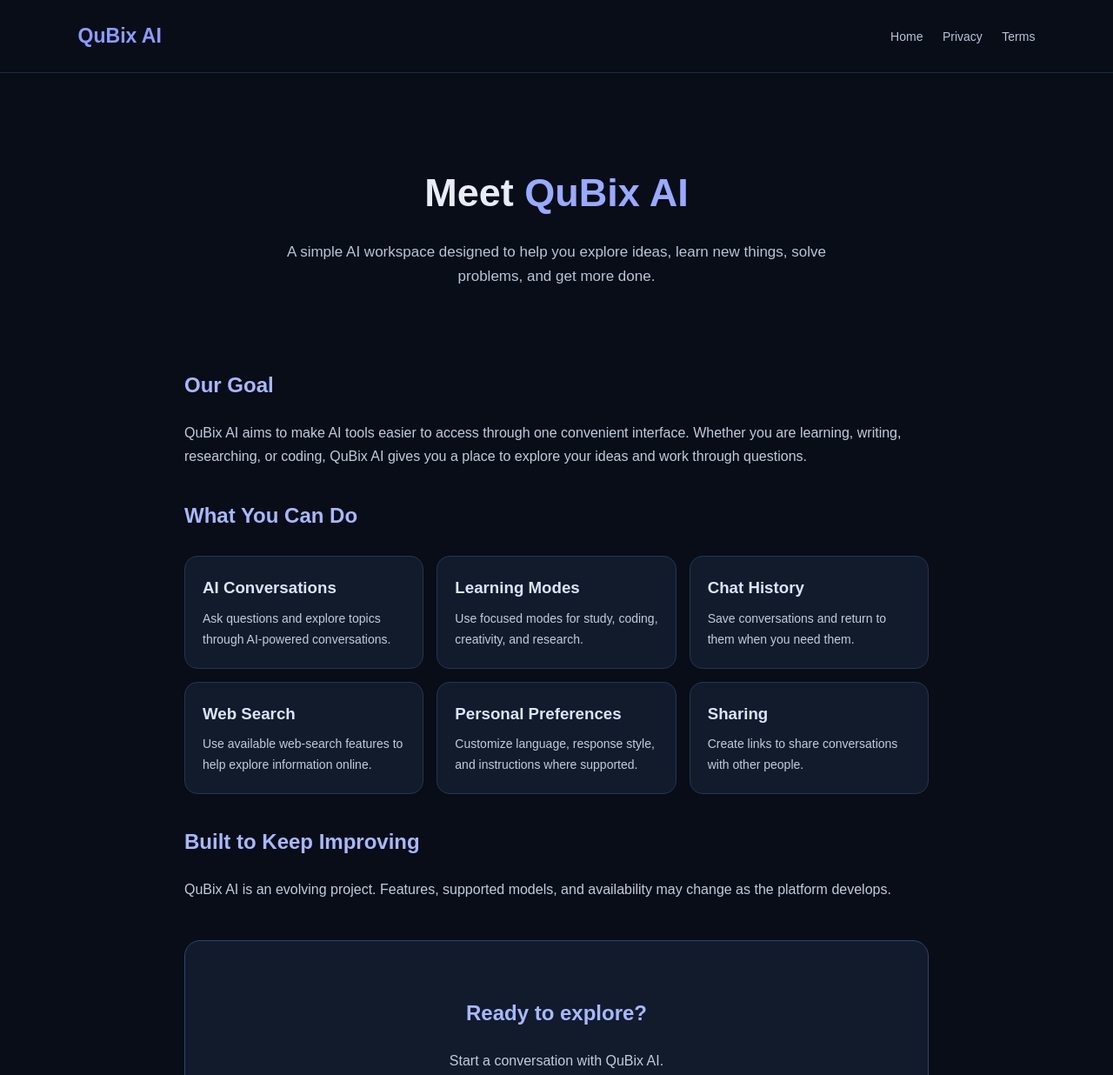
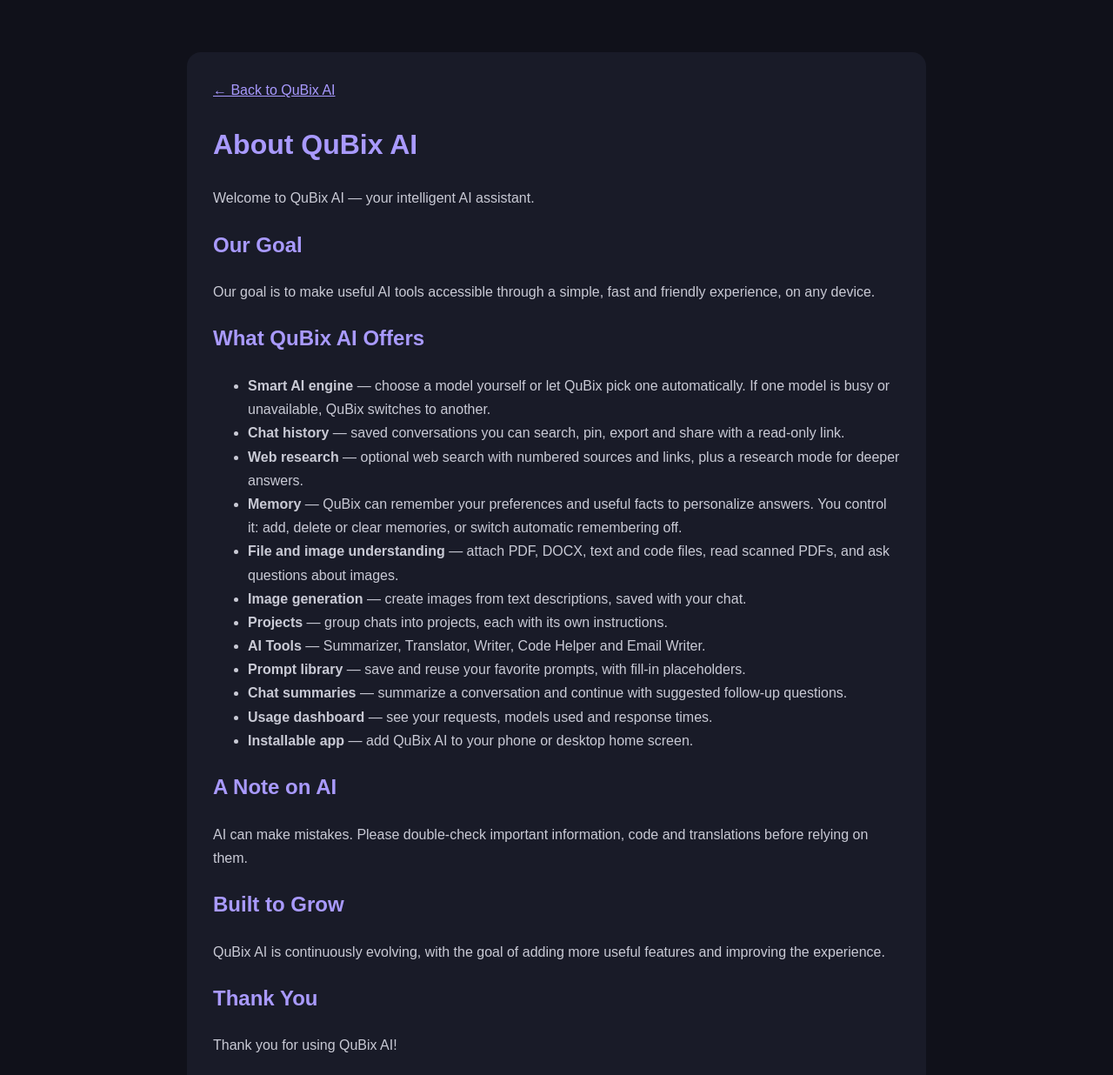
Before and after one commit to hashirhasham321-svg/novaAI, a plain HTML site: page Nova AI/about.html in a window 1280 px wide. Shown: the top 1236 px of the page at 87% size. Drawn offline with Linux system fonts and the light colour scheme.

Commit message:
Update about.html

```diff
--- a/Nova AI/about.html
+++ b/Nova AI/about.html
@@ -3,88 +3,52 @@
 <head>
 <meta charset="UTF-8">
 <meta name="viewport" content="width=device-width, initial-scale=1.0">
-  <meta name="theme-color" content="#080d18">
-  <title>About — QuBix AI</title>
+<title>About - QuBix AI</title>
 <style>
 *{box-sizing:border-box}
-    body{margin:0;background:#080d18;color:#e8edf7;font-family:Arial,sans-serif;line-height:1.7}
-    header{padding:22px 7%;border-bottom:1px solid #202b40;display:flex;justify-content:space-between;align-items:center}
-    .logo{font-size:23px;font-weight:800;color:#8b9cff;text-decoration:none}
-    nav a{color:#b8c4d9;text-decoration:none;margin-left:18px;font-size:14px}
-    main{max-width:900px;margin:55px auto;padding:0 22px 70px}
-    .hero{text-align:center;padding:45px 15px 55px}
-    .hero h1{font-size:45px;margin:0 0 15px}
-    .hero h1 span{color:#9aaaff}
-    .hero p{max-width:650px;margin:auto;color:#b9c5d8;font-size:17px}
-    h2{color:#a9b8ff;margin-top:35px}
-    p{color:#c2ccdc}
-    .features{display:grid;grid-template-columns:repeat(auto-fit,minmax(220px,1fr));gap:15px;margin-top:25px}
-    .feature{background:#111b2c;border:1px solid #263550;border-radius:15px;padding:20px}
-    .feature h3{margin:0 0 8px;color:#dce4ff}
-    .feature p{margin:0;font-size:14px}
-    .cta{margin-top:45px;padding:28px;text-align:center;border:1px solid #34446a;background:#111b2c;border-radius:18px}
-    .cta a{display:inline-block;background:#778cff;color:#081020;text-decoration:none;font-weight:bold;padding:12px 22px;border-radius:10px;margin-top:10px}
-    footer{border-top:1px solid #202b40;padding:25px;text-align:center;color:#8290a7;font-size:13px}
-    @media(max-width:600px){header{padding:18px;flex-wrap:wrap;gap:12px}nav a{margin-left:10px}.hero h1{font-size:34px}}
+body{margin:0;padding:25px;background:#10111a;color:#eee;font-family:Arial,sans-serif;line-height:1.7}
+main{max-width:850px;margin:35px auto;background:#191b28;padding:30px;border-radius:16px}
+h1,h2{color:#a99aff}
+a{color:#a99aff}
+p,li{color:#c9cad5}
+footer{margin-top:30px;font-size:13px}
 </style>
 </head>
 <body>
-<header>
-  <a class="logo" href="/">QuBix AI</a>
-  <nav>
-    <a href="/">Home</a>
-    <a href="/privacy.html">Privacy</a>
-    <a href="/terms.html">Terms</a>
-  </nav>
-</header>
-
 <main>
-  <section class="hero">
-    <h1>Meet <span>QuBix AI</span></h1>
-    <p>A simple AI workspace designed to help you explore ideas, learn new things, solve problems, and get more done.</p>
-  </section>
+<a href="/">← Back to QuBix AI</a>
+<h1>About QuBix AI</h1>
+<p>Welcome to QuBix AI — your intelligent AI assistant.</p>
 
 <h2>Our Goal</h2>
-  <p>QuBix AI aims to make AI tools easier to access through one convenient interface. Whether you are learning, writing, researching, or coding, QuBix AI gives you a place to explore your ideas and work through questions.</p>
+<p>Our goal is to make useful AI tools accessible through a simple, fast and friendly experience, on any device.</p>
 
-  <h2>What You Can Do</h2>
-  <div class="features">
-    <div class="feature">
-      <h3>AI Conversations</h3>
-      <p>Ask questions and explore topics through AI-powered conversations.</p>
-    </div>
-    <div class="feature">
-      <h3>Learning Modes</h3>
-      <p>Use focused modes for study, coding, creativity, and research.</p>
-    </div>
-    <div class="feature">
-      <h3>Chat History</h3>
-      <p>Save conversations and return to them when you need them.</p>
-    </div>
-    <div class="feature">
-      <h3>Web Search</h3>
-      <p>Use available web-search features to help explore information online.</p>
-    </div>
-    <div class="feature">
-      <h3>Personal Preferences</h3>
-      <p>Customize language, response style, and instructions where supported.</p>
-    </div>
-    <div class="feature">
-      <h3>Sharing</h3>
-      <p>Create links to share conversations with other people.</p>
-    </div>
-  </div>
+<h2>What QuBix AI Offers</h2>
+<ul>
+<li><strong>Smart AI engine</strong> — choose a model yourself or let QuBix pick one automatically. If one model is busy or unavailable, QuBix switches to another.</li>
+<li><strong>Chat history</strong> — saved conversations you can search, pin, export and share with a read-only link.</li>
+<li><strong>Web research</strong> — optional web search with numbered sources and links, plus a research mode for deeper answers.</li>
+<li><strong>Memory</strong> — QuBix can remember your preferences and useful facts to personalize answers. You control it: add, delete or clear memories, or switch automatic remembering off.</li>
+<li><strong>File and image understanding</strong> — attach PDF, DOCX, text and code files, read scanned PDFs, and ask questions about images.</li>
+<li><strong>Image generation</strong> — create images from text descriptions, saved with your chat.</li>
+<li><strong>Projects</strong> — group chats into projects, each with its own instructions.</li>
+<li><strong>AI Tools</strong> — Summarizer, Translator, Writer, Code Helper and Email Writer.</li>
+<li><strong>Prompt library</strong> — save and reuse your favorite prompts, with fill-in placeholders.</li>
+<li><strong>Chat summaries</strong> — summarize a conversation and continue with suggested follow-up questions.</li>
+<li><strong>Usage dashboard</strong> — see your requests, models used and response times.</li>
+<li><strong>Installable app</strong> — add QuBix AI to your phone or desktop home screen.</li>
+</ul>
 
-  <h2>Built to Keep Improving</h2>
-  <p>QuBix AI is an evolving project. Features, supported models, and availability may change as the platform develops.</p>
+<h2>A Note on AI</h2>
+<p>AI can make mistakes. Please double-check important information, code and translations before relying on them.</p>
 
-  <div class="cta">
-    <h2>Ready to explore?</h2>
-    <p>Start a conversation with QuBix AI.</p>
-    <a href="/">Open QuBix AI</a>
-  </div>
+<h2>Built to Grow</h2>
+<p>QuBix AI is continuously evolving, with the goal of adding more useful features and improving the experience.</p>
+
+<h2>Thank You</h2>
+<p>Thank you for using QuBix AI!</p>
+
+<footer><a href="/privacy.html">Privacy Policy</a> · <a href="/terms.html">Terms of Service</a></footer>
 </main>
-
-<footer>© 2026 QuBix AI. All rights reserved.</footer>
 </body>
 </html>
```
Lines whose indentation alone changed are shown as unchanged.
